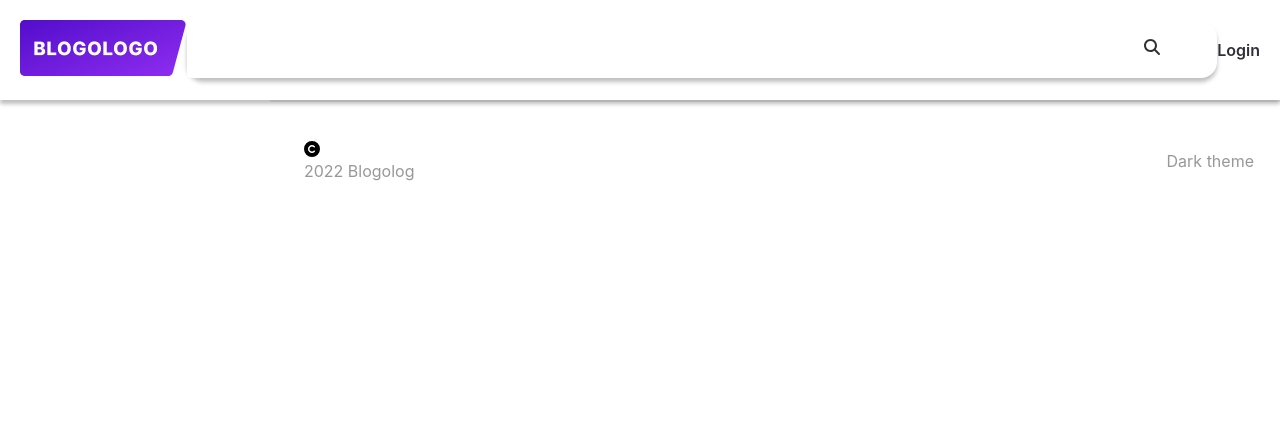
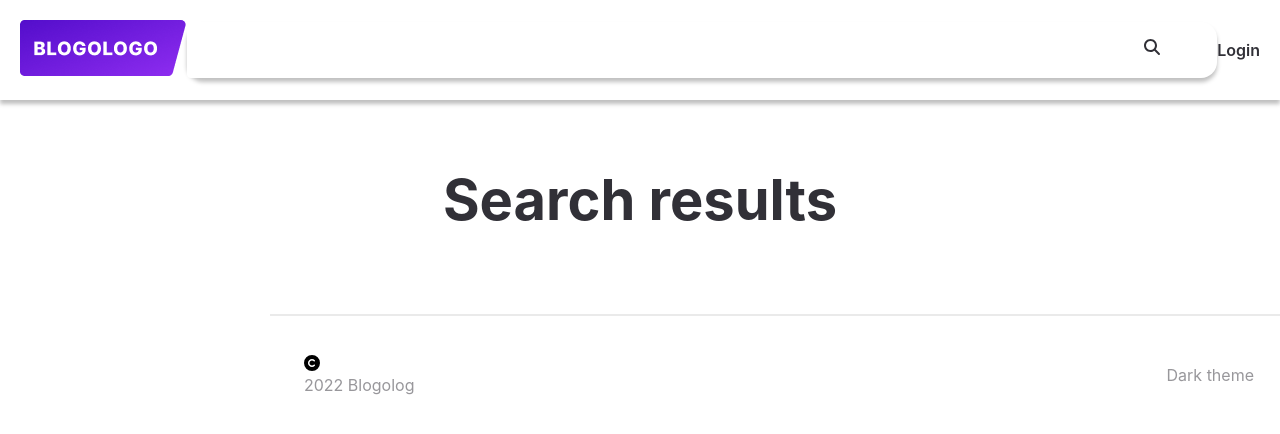
Before and after one commit to Shelkovskiy/NewsBLogApp-use-React-Redux-, a React (Create React App) app in the folder react-redux-app/: page /searchpage in a window 1280 px wide. Shown: the top 434 px of the page. Built offline with nearby package versions, Linux system fonts and the light colour scheme.

Commit message:
ne smotri,eto podgotovil stranicy dlya poiska

```diff
--- a/react-redux-app/src/pages/SearchPage/index.tsx
+++ b/react-redux-app/src/pages/SearchPage/index.tsx
@@ -1,5 +1,34 @@
 import React from "react";
-export const Searchpage = () => {
-	return <div className="container"></div>;
+import ComponentsContainer from "../../components/common-components/Container";
+import CustomText from "../../components/common-components/Text";
+import List from "../../components/common-components/UserList/List";
+import useState from 'react';
+
+const Searchpage = () => {
+	return (
+		<ComponentsContainer
+			maxWidth="1120px"
+			margin="60px auto 0"
+			padding="0px 0px 10px "
+		>
+			<ComponentsContainer maxWidth="100%" margin="0px 0px 64px">
+				<CustomText
+					fontsize="56"
+					lineheight="80"
+					fontweight="700"
+					color="#313037"
+					width="734px"
+					margin="start"
+				>
+					Search results
+				</CustomText>
+			</ComponentsContainer>
+			<ComponentsContainer>
+				<div>
+					{/* <List items={filterBlogs} /> */}
+				</div>
+			</ComponentsContainer>
+		</ComponentsContainer>
+	);
 };
 export default Searchpage;
```
